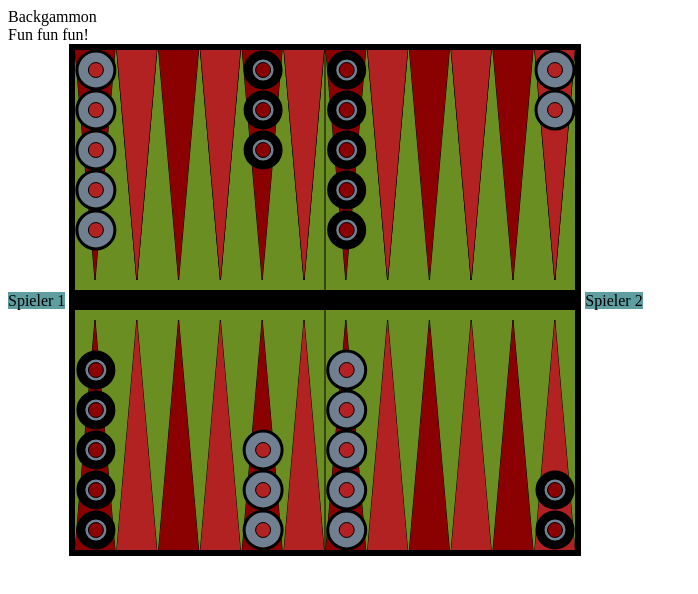
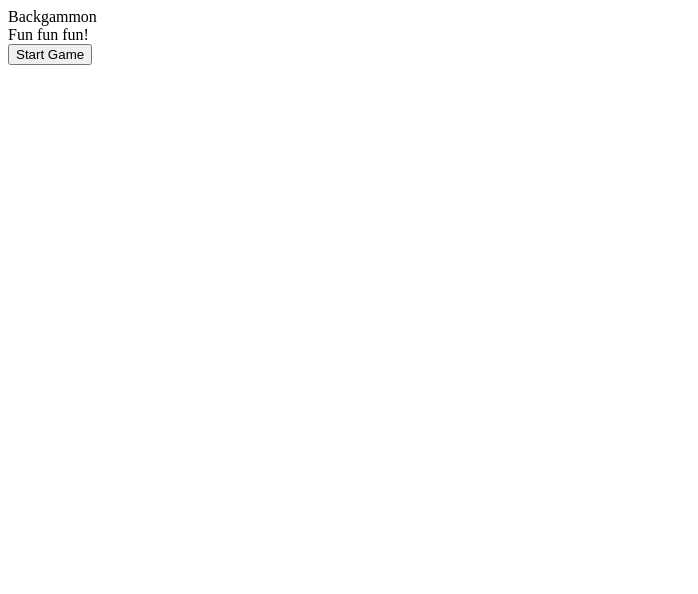
Before and after one commit to lucialayr/backgammon, a plain HTML site: page index.html in a window 1280 px wide. Shown: the whole page, without its empty margins (0-698 px from the left). Drawn offline with Linux system fonts and the light colour scheme.

Commit message:
Updated buttons

```diff
--- a/board.js
+++ b/board.js
@@ -154,7 +154,7 @@ function selectPiece(){ //selects piece by storing its id in n
     }
 }
 
-function movePiece(event) { // updates possiotn of piece with id = 1
+function movePiece(event) { // updates possion of piece with id = 1
     getCursorPosition(canvas, event);
     position[n] = x;
     position[n+N] = y;
--- a/canvas.js
+++ /dev/null
@@ -1,190 +0,0 @@
-//Global Settings
-var canvas = document.querySelector("canvas");
-canvas.width = "500";
-canvas.height = "500";
-var c = canvas.getContext("2d");
-
-//Global Variables
-var base = 41.8 //base of a spike
-var seg =base/2 //half of //base of a spike
-var dia = 40 //diameter of a piece
-var rad = dia/2 // radius of a piece
-var initPos = [seg, seg, seg, seg, seg,  //x white
-    seg+4*base, seg+4*base, seg+4*base,
-    seg+6*base, seg+6*base, seg+6*base, seg+6*base, seg+6*base,
-    480, 480,
-    seg, seg, seg, seg, seg,  //x white
-    seg+4*base, seg+4*base, seg+4*base,
-    seg+6*base, seg+6*base, seg+6*base, seg+6*base, seg+6*base,
-    480, 480,
-    480, 480-dia, 480-dia*2, 480-dia*3, 480-dia*4, // y white
-    rad, rad+dia, rad+dia*2,
-    rad, rad+dia, rad+dia*2, rad+dia*3, rad+dia*4,
-    480, 480-dia,
-    rad, rad+dia, rad+dia*2, rad+dia*3, rad+dia*4, //y black
-    480, 480-dia, 480-dia*2,
-    480, 480-dia, 480-dia*2, 480-dia*3, 480-dia*4,
-    rad, rad+dia] // initial positions of pieces on board
-var position = initPos // current position of pieces on the board
-var N = position.length/2 //number of pieces on the board
-var x = 0 // dynamical x
-var y = 0 // dynamical y
-var n = 0 // id of active piece
-
-//Functions
-
-//todo clean uo drawBoard
-
-function drawBoard(){ // draws empty board
-    c.fillStyle = "black"; //horizontal seperation
-    c.fillRect(0, 240, 500, 20);
-
-    c.beginPath(); //vertical seperation
-    c.moveTo(250,500);
-    c.lineTo(250, 0);
-    c.stroke();
-
-    //spikes
-    var x = 0
-    c.fillStyle = "darkred";
-    for (var i=0; i<12; i++){
-        c.beginPath();
-        c.moveTo(x,0);
-        c.lineTo(x+40, 0);
-        c.lineTo(x+20, 230);
-        c.lineTo(x,0)
-        c.stroke();
-        c.fill();
-        x += 41.8;
-        //console.log(x)
-        }
-
-    x = 0
-
-    for (var i=0; i<12; i++){
-        c.beginPath(); //spikes
-        c.moveTo(x,500);
-        c.lineTo(x+40, 500);
-        c.lineTo(x+20, 270);
-        c.lineTo(x,500)
-        c.stroke();
-        c.fill();
-        x += 2*41.8;
-        //console.log(x)
-        }
-
-    x = 41.8
-    c.fillStyle = "firebrick";
-    for (var i=0; i<12; i++){
-        c.beginPath();
-        c.moveTo(x,0);
-        c.lineTo(x+40, 0);
-        c.lineTo(x+20, 230);
-        c.lineTo(x,0)
-        c.stroke();
-        c.fill();
-        x += 2*41.8;
-        //console.log(x)
-        }
-
-    x = 41.8
-    for (var i=0; i<12; i++){
-        c.beginPath(); //spikes
-        c.moveTo(x,500);
-        c.lineTo(x+40, 500);
-        c.lineTo(x+20, 270);
-        c.lineTo(x,500)
-        c.stroke();
-        c.fill();
-        x += 2*41.8;
-        //console.log(x)
-        }
-    }
-
-function PieceW(x, y, id) { //creates a white piece
-    this.x =  x;
-    this.y = y;
-    this.id = id;
-    c.beginPath(); //outer circle
-    c.arc(x, y, 19, 0, 2*Math.PI, false);
-    c.strokeStyle = "black";
-    c.fillStyle = "slategrey";
-    c.lineWidth = 3;
-    c.fill();
-    c.stroke();
-    c.beginPath(); //inner circle
-    c.arc(x, y, 15/2, 0, 2*Math.PI, false);
-    c.fillStyle = "firebrick";
-    c.strokestlye = "black";
-    c.lineWidth = 1;
-    c.fill();
-    c.stroke();
-}
-
-function PieceB(x, y, id) { //creates a black piece
-    this.x =  x;
-    this.y = y;
-    this.id = id
-    c.beginPath(); //outer circle
-    c.arc(x, y, 15, 0, 2*Math.PI, false);
-    c.strokeStyle = "black";
-    c.fillStyle = "slategrey";
-    c.lineWidth = 9;
-    c.fill();
-    c.stroke();
-    c.beginPath(); //inner circle
-    c.arc(x, y, 15/2, 0, 2*Math.PI, false);
-    c.fillStyle = "darkred";
-    c.strokestlye = "black";
-    c.lineWidth = 1;
-    c.fill();
-    c.stroke();
-}
-
-function UpdatePiece(pos) { //updates positions of pieces on board
-    c.clearRect(0,0, 500,500); // clears canvas
-    drawBoard();
-    for (var i = 0; i<15; i++){
-        piece = new PieceB(pos[i], pos[i+N], i)
-    }
-    for (var i = 0; i<15; i++){
-        piece = new PieceW(pos[i+15], pos[i+15+N], i+15)
-    }
-    //console.log("updated");
-    console.log(position);
-}
-
-function InitBoard(initPos) { //sets pieces back to starting positions
-    UpdatePiece(initPos);
-}
-
-function getCursorPosition(canvas, event) { //gets x,y in canvas
-    const rect = canvas.getBoundingClientRect();
-    x = Math.round(event.clientX - rect.left);
-    y = Math.round(event.clientY - rect.top);
-    console.log("cursor positions: x= " + x + " y= " + y);
-}
-
-function selectPiece(){ //selects piece by storing its id in n
-    getCursorPosition(canvas, event);
-    for (var i = 0; i<N; i++){
-        console.log("i=" + i);
-        if ( (Math.abs(x-position[i])<15) && (Math.abs(y-position[i+N])<15) ) {
-        n = i;
-        }
-    }
-}
-
-function movePiece(event) { // updates possiotn of piece with id = 1
-    getCursorPosition(canvas, event);
-    position[n] = x;
-    position[n+N] = y;
-    UpdatePiece(position);
-    //console.log(position);
-}
-
-//action on board begins:
-
-InitBoard(initPos);
-canvas.addEventListener("mousedown", selectPiece, false)
-canvas.addEventListener("mouseup", movePiece, false);
--- a/css/main.css
+++ b/css/main.css
@@ -5,12 +5,30 @@
     top: -250px;
 }
 
-canvas{
+.board {
     background:olivedrab;
     border: 5pt solid black;
 }
 
 
+
+.restart{
+    position: relative;
+    top: -170px;
+    left: -300px;
+}
+
+.rollDice{
+    position: relative;
+    top: -170px;
+    left: -220px;
+}
+.dice{
+    background: white;
+    border: 5pt solid black;
+    position: relative:
+    top: -400px
+}
 
 .Player2 {
     background:cadetblue;
--- a/index.html
+++ b/index.html
@@ -9,13 +9,10 @@
 <body>
     <header>
         <nav> Backgammon </nav>
-       Fun fun fun!
+        Fun fun fun!
     </header>
     <main>
-        <div class="Player1">Spieler 1</div>
-        <canvas> </canvas>
-        <script src="canvas.js"></script>
-        <div class="Player2">Spieler 2</div>
+        <button onclick="document.location = 'game.html' "> Start Game</button>
     </main>
 </body>
 
```
Also changed, not shown: game.html (+2 -1 lines).
